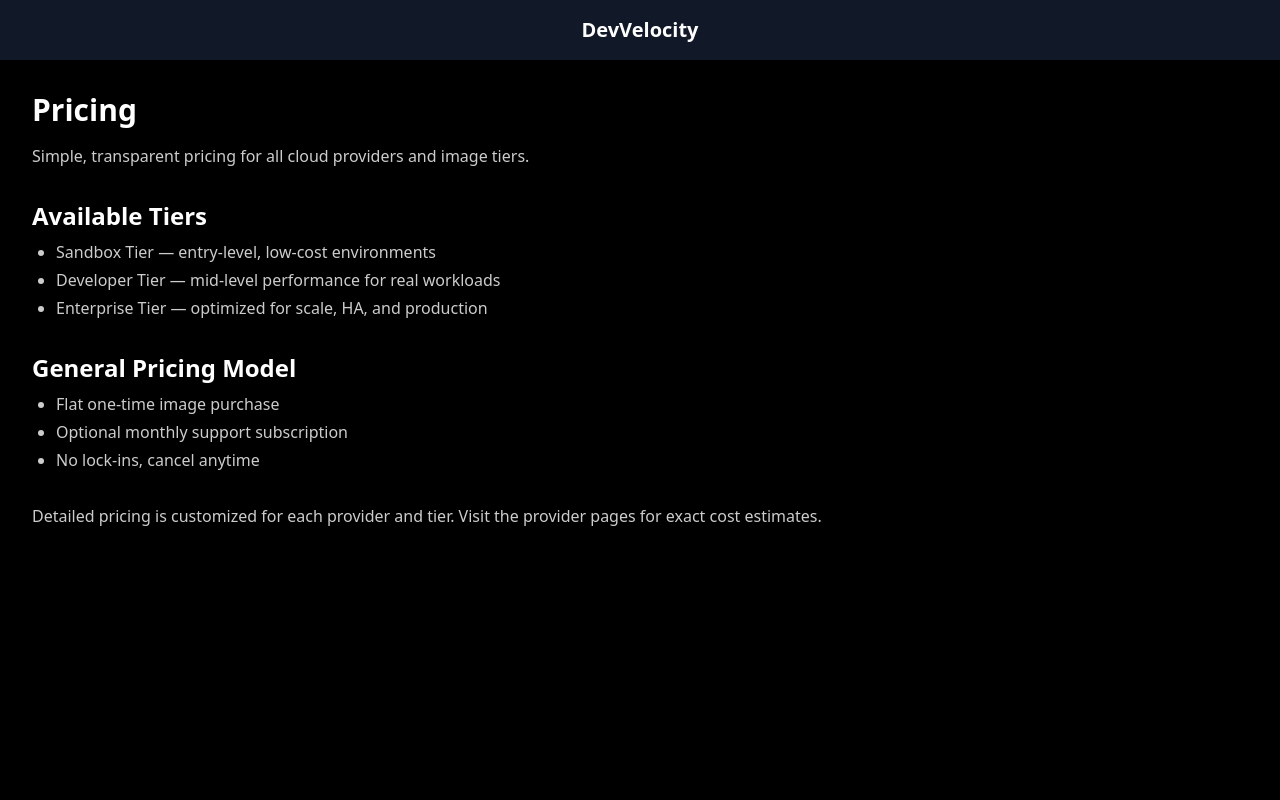
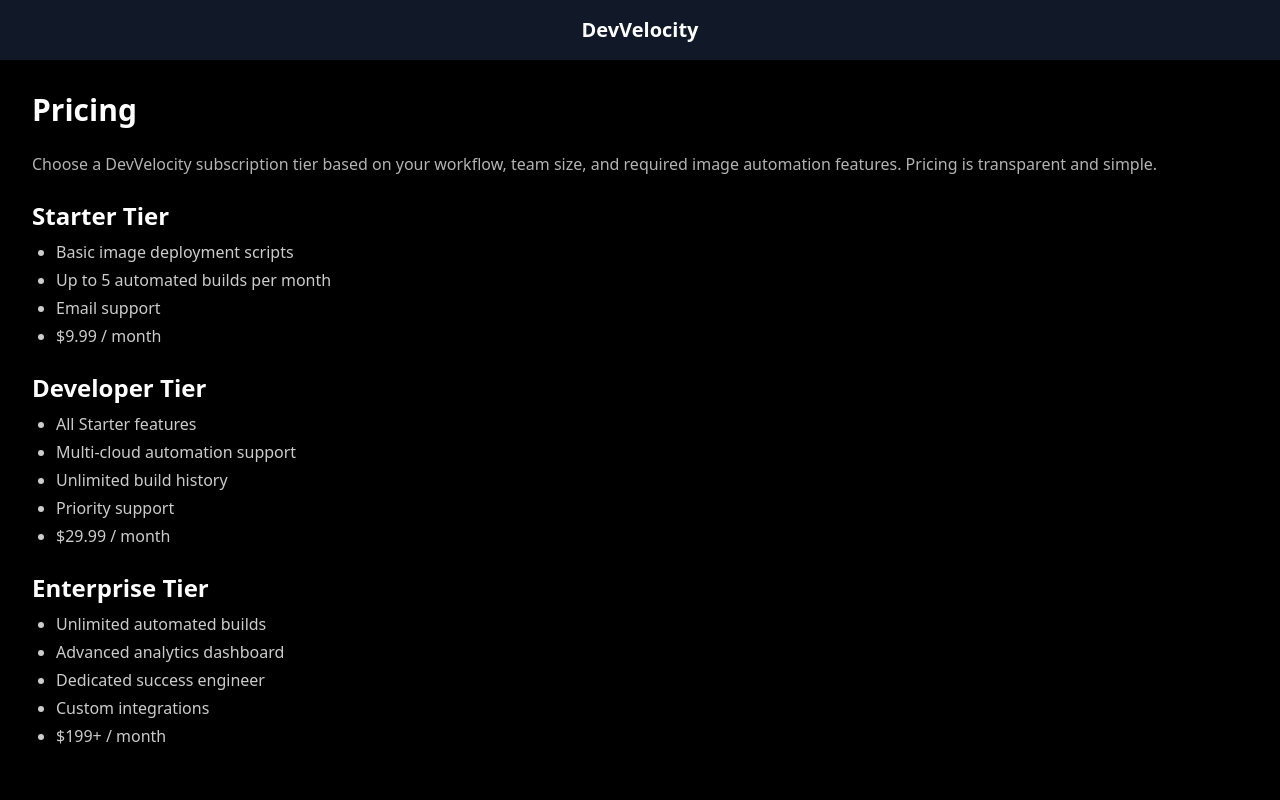
Before and after one commit to LorenR520/DevVelocity, a Next.js app: page /docs/pricing in a window 1280 px wide. Shown: the top 800 px of the page. Built offline with nearby package versions, Linux system fonts and the light colour scheme.

Commit message:
Update page.tsx

```diff
--- a/app/docs/pricing/page.tsx
+++ b/app/docs/pricing/page.tsx
@@ -1,32 +1,38 @@
 export default function Pricing() {
   return (
     <div className="p-8">
-      <h1 className="text-3xl font-bold mb-4">Pricing</h1>
+      <h1 className="text-3xl font-bold mb-6">Pricing</h1>
 
-      <p className="opacity-80 mb-8">
-        Simple, transparent pricing for all cloud providers and image tiers.
+      <p className="opacity-70 mb-6">
+        Choose a DevVelocity subscription tier based on your workflow, team size,
+        and required image automation features. Pricing is transparent and simple.
       </p>
 
-      <h2 className="text-2xl font-semibold mt-6 mb-2">Available Tiers</h2>
-
-      <ul className="list-disc ml-6 opacity-80 space-y-1 mb-8">
-        <li>Sandbox Tier — entry-level, low-cost environments</li>
-        <li>Developer Tier — mid-level performance for real workloads</li>
-        <li>Enterprise Tier — optimized for scale, HA, and production</li>
+      <h2 className="text-2xl font-semibold mt-6 mb-2">Starter Tier</h2>
+      <ul className="list-disc ml-6 opacity-80 space-y-1">
+        <li>Basic image deployment scripts</li>
+        <li>Up to 5 automated builds per month</li>
+        <li>Email support</li>
+        <li>$9.99 / month</li>
       </ul>
 
-      <h2 className="text-2xl font-semibold mt-6 mb-2">General Pricing Model</h2>
-
-      <ul className="list-disc ml-6 opacity-80 space-y-1 mb-8">
-        <li>Flat one-time image purchase</li>
-        <li>Optional monthly support subscription</li>
-        <li>No lock-ins, cancel anytime</li>
+      <h2 className="text-2xl font-semibold mt-6 mb-2">Developer Tier</h2>
+      <ul className="list-disc ml-6 opacity-80 space-y-1">
+        <li>All Starter features</li>
+        <li>Multi-cloud automation support</li>
+        <li>Unlimited build history</li>
+        <li>Priority support</li>
+        <li>$29.99 / month</li>
       </ul>
 
-      <p className="opacity-80">
-        Detailed pricing is customized for each provider and tier.
-        Visit the provider pages for exact cost estimates.
-      </p>
+      <h2 className="text-2xl font-semibold mt-6 mb-2">Enterprise Tier</h2>
+      <ul className="list-disc ml-6 opacity-80 space-y-1">
+        <li>Unlimited automated builds</li>
+        <li>Advanced analytics dashboard</li>
+        <li>Dedicated success engineer</li>
+        <li>Custom integrations</li>
+        <li>$199+ / month</li>
+      </ul>
     </div>
   );
 }
```
